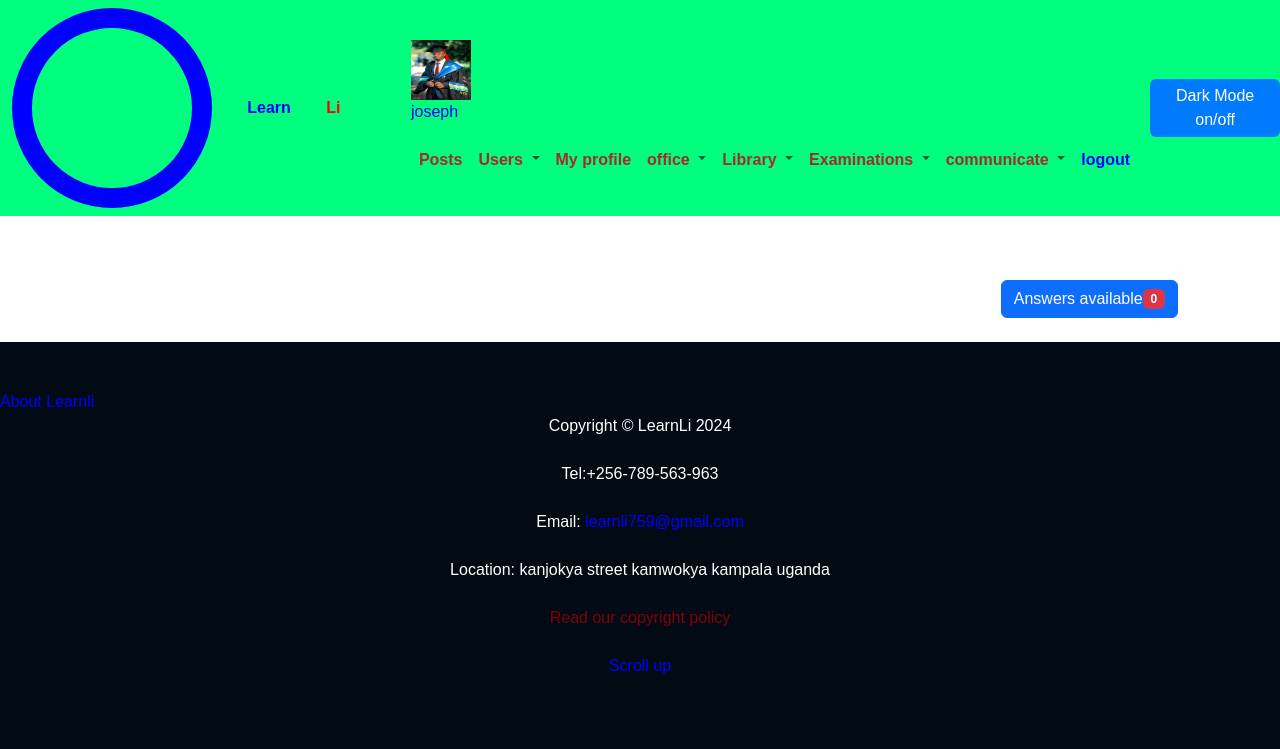
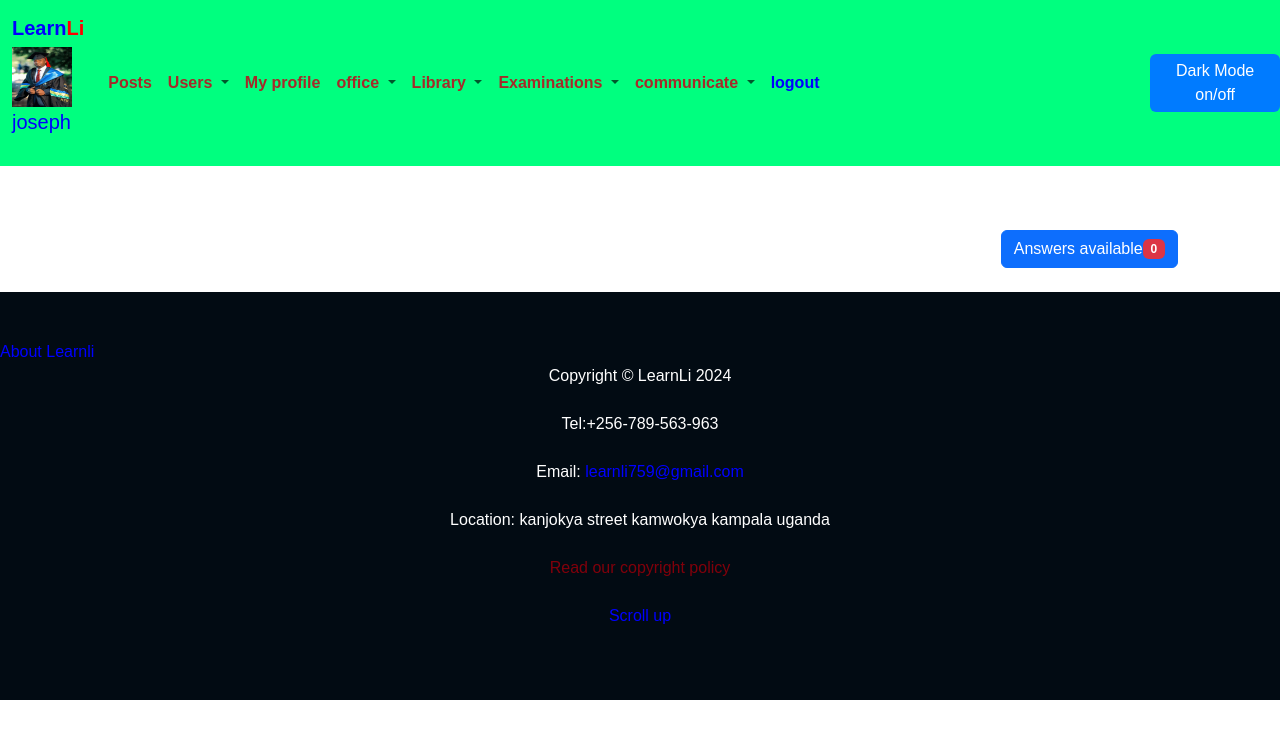
Before and after one commit to Learnli23/Learnli, a Django app: page /answers in a window 1280 px wide. Shown: the top 749 px of the page. Run offline with Django 5.2, Linux system fonts and the light colour scheme; a user stored in the database is signed in; data that the repository does not hold is empty; some libraries are stand-ins or nearby versions.

Commit message:
Update narvbar.html

```diff
--- a/Learnli/users/templates/narvbar.html
+++ b/Learnli/users/templates/narvbar.html
@@ -2,17 +2,8 @@
 
 <nav class="navbar navbar-expand-lg" style="background-color:springgreen;">
   <div class="container-fluid">
-    <svg width="200" height="200" viewBox="0 0 100 100" xmlns="http://www.w3.org/2000/svg">
-    <circle cx="50" cy="50" r="45" stroke="blue" stroke-width="10" fill="transparent">
-        <animate attributeName="r" values="45;40;45" dur="1.5s" repeatCount="indefinite"/>
-        <animate attributeName="stroke" values="blue;purple;blue" dur="1.5s" repeatCount="indefinite"/>
-    </circle>
-    <text x="50%" y="50%" dominant-baseline="middle" text-anchor="middle" font-size="10" fill="black">
 
     <a class="navbar-brand" href="{% url 'home' %}"><strong style="color:blue ;">Learn</strong><strong style="color:red ;">Li</strong>  <br/>
-          <animate attributeName="opacity" values="1;0.5;1" dur="1.5s" repeatCount="indefinite"/>
-    </text>
-  </svg>
 
     <img src="{{ user.profile_image.url }}" alt="" width="60" height="60" class="d-inline-block align-text-top"><br/>
     {% if user.is_authenticated %}
```
